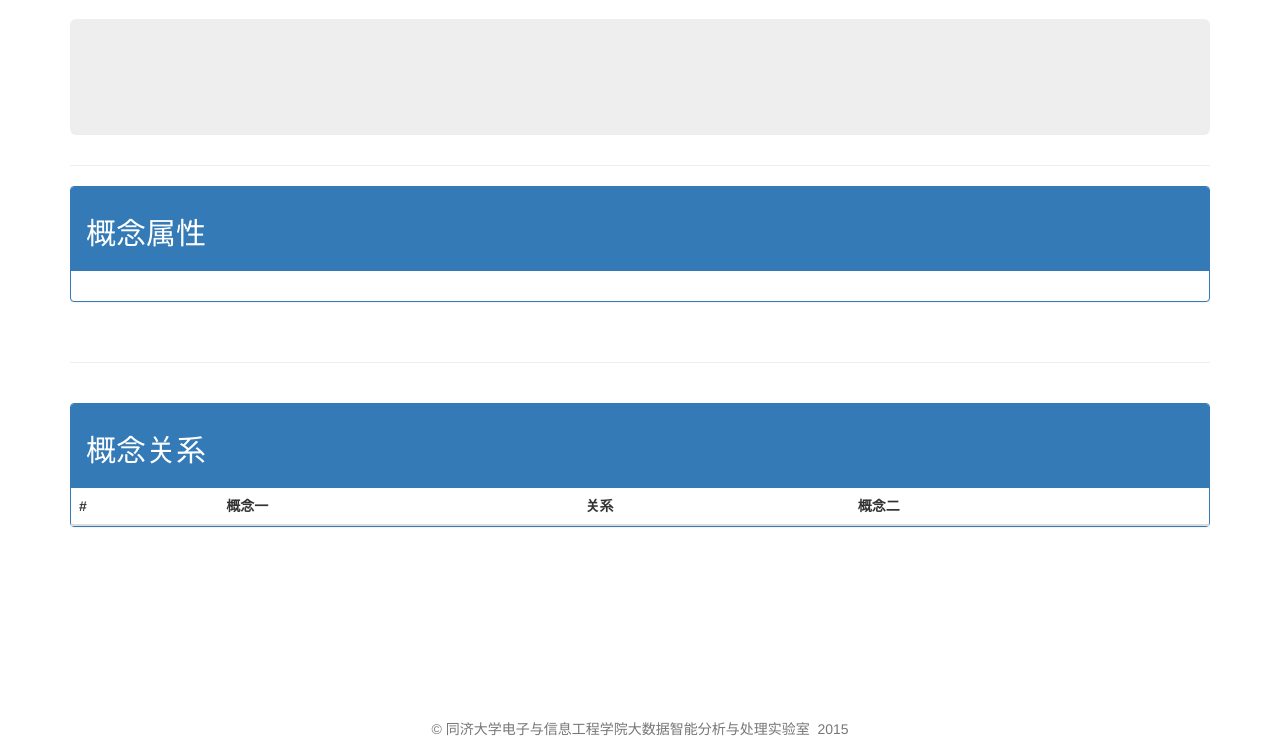
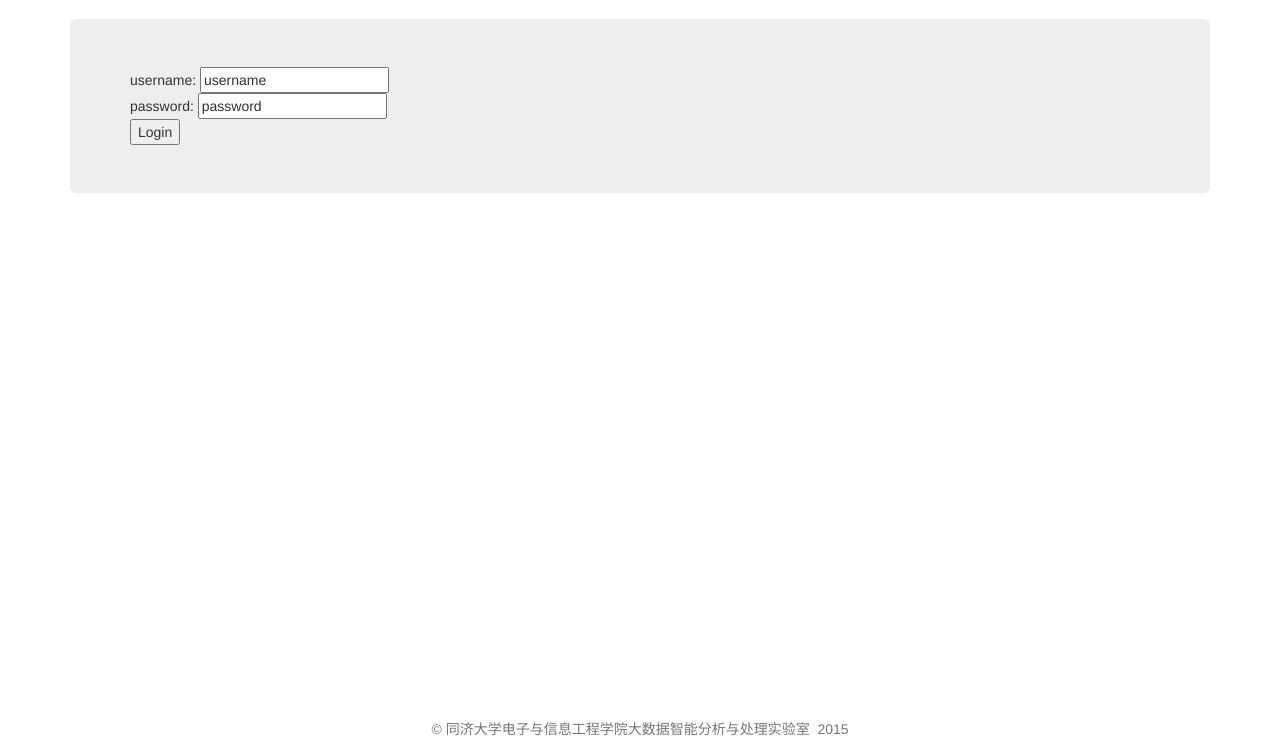
Before and after one commit to BigDipper7/SJ-KnowledgeGraphMS, a Flask app: template templates/session/login.html in a window 1280 px wide. Shown: the part 51-800 px from the top of the page. Run offline with Flask 2, Linux system fonts and the light colour scheme; the template is opened without the code that fills it, so the values that code supplies are empty; some libraries are stand-ins or nearby versions.

Commit message:
seems enough

```diff
--- a/manage.py
+++ b/manage.py
@@ -38,7 +38,7 @@ def check_is_login(func):
     return wrapper
 
 
-@app.route('/sjkg/login', methods=['GET','PSOT'])
+@app.route('/sjkg/login', methods=['GET','POST'])
 def login():
     if request.method == 'GET':
         return render_template('session/login.html')
@@ -66,7 +66,7 @@ def logout():
 
 @app.route('/sjkg/card')
 def card():
-    session[is_login] = True
+    # session[is_login] = True
     return render_template("card/cardbase.html")
 
 
@@ -103,8 +103,8 @@ def control_relation_delete():
 
 @app.route('/sjkg/entity')
 def entity():
-    if session.get(is_login):
-        session.pop(is_login, None)
+    # if session.get(is_login):
+    #     session.pop(is_login, None)
     return render_template("entity/entitybase.html")
 
 
--- a/templates/session/login.html
+++ b/templates/session/login.html
@@ -14,56 +14,11 @@
 {% block page_content %}
 <div class="container">
     <div class="jumbotron">
-        <h1>{{ name }}</h1>
-    </div>
-    <hr />
-</div>
-
-<div class="container">
-    <!-- {% for item in data.data %}
-        <div style="margin-left: {{ item.margin_left }}px;">
-            <h2>{{ item.sect_title }}</h2>
-            <span>{{ item.sect_text }}</span>
-        </div>
-    {% endfor %} -->
-    <div class="panel panel-primary">
-        <div class="panel-heading"><h2>概念属性</h2></div>
-        <div class="panel-body">
-        {% for item_attr in data.rest_attrs %}
-            <div style="margin-left: {{ item_attr.margin_left * 50 }}px;">
-                <h2>{{ item_attr.no }} &nbsp {{ item_attr.sect_title }}</h2>
-                <span>{{ item_attr.sect_text }}</span>
-            </div>
-        {% endfor %}
-        </div>
-    </div>
-
-    <br/>
-    <hr />
-    <br/>
-
-    <div class="panel panel-primary">
-        <div class="panel-heading"><h2>概念关系</h2></div>
-        <table class="table">
-            <thead>
-                <tr>
-                    <th>#</th>
-                    <th>概念一</th>
-                    <th>关系</th>
-                    <th>概念二</th>
-                </tr>
-            </thead>
-            <tbody>
-                {% for index in range(0,data.rest_non_attrs|length) %}
-                <tr>
-                  <th scope="row">{{ index }}</th>
-                  <td>{{ data.rest_non_attrs[index].subject }}</td>
-                  <td>{{ data.rest_non_attrs[index].predicate }}</td>
-                  <td>{{ data.rest_non_attrs[index].object }}</td>
-                </tr>
-                {% endfor %}
-            </tbody>
-        </table>
+        <form class="" action="/sjkg/login" method="post">
+            username: <input type="text" name="username" value="username"/><br>
+            password: <input type="text" name="password" value="password"/><br>
+            <input type="submit" name="login" value="Login"/>
+        </form>
     </div>
 </div>
 {% endblock %}
```
